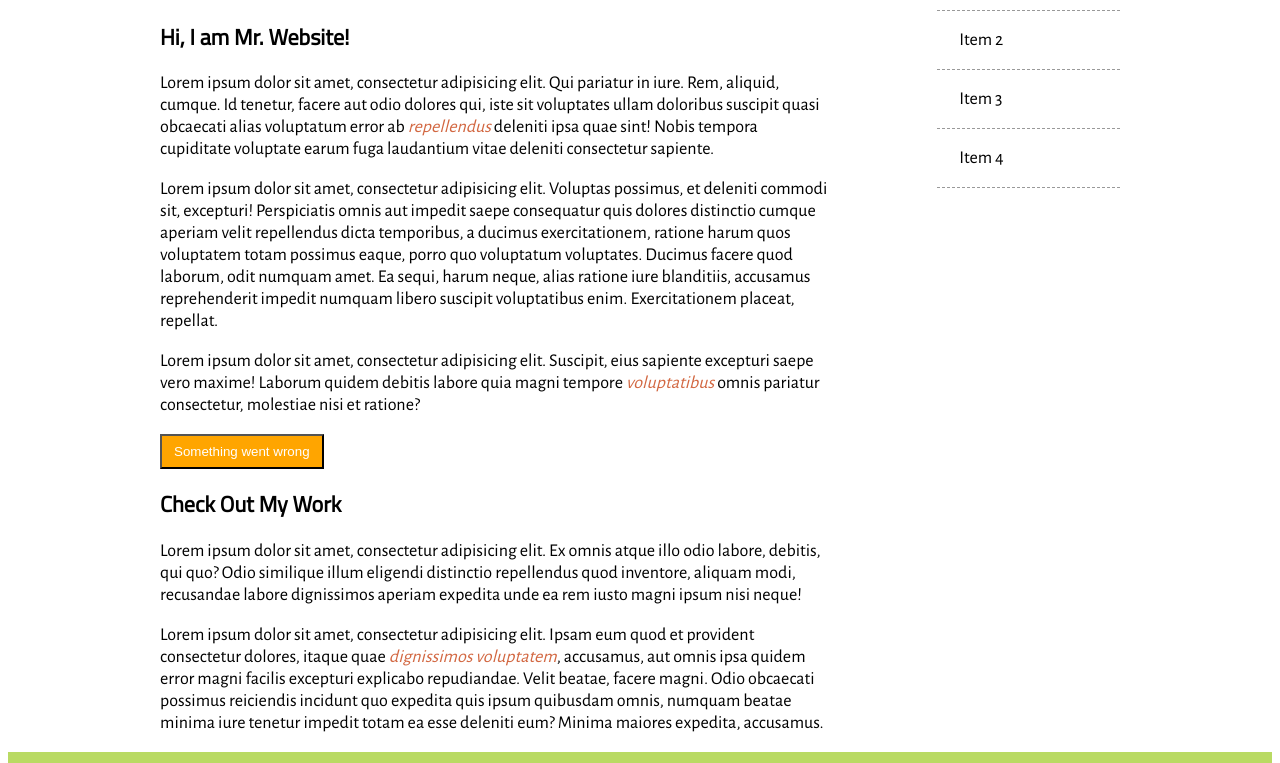
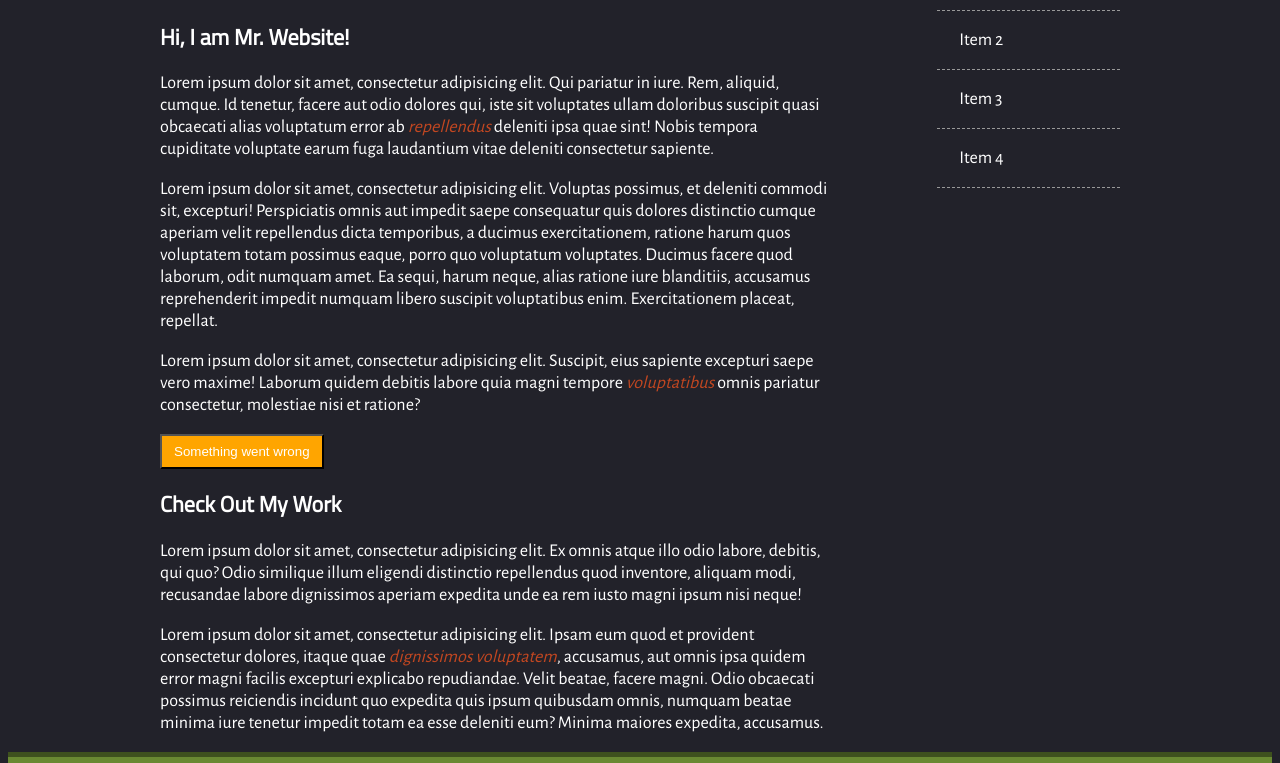
Before and after one commit to lukasz-koziara/sassPractice, a plain HTML site: page index.html in a window 1280 px wide. Shown: the part 136-899 px from the top of the page. Drawn offline with nearby package versions, Linux system fonts and the light colour scheme.

Commit message:
writing themes with mixins

```diff
--- a/scss/main.scss
+++ b/scss/main.scss
@@ -7,10 +7,7 @@
 
 @include fancy-links;
 
-
-
 body {
-
   font-family: $text-font;
   font-size: em(18px);
   color: $text-color;
@@ -36,6 +33,10 @@ p {
 
 a {
   color: $link-color;
+
+  @include blue-beans {
+    color: #8779ff;
+  }
 
   &:hover {
     color: darken($link-color, 15%);
@@ -141,6 +142,10 @@ a {
  clear: both;
  background-color: $ternary-color;
  height: $footer-height;
+
+ @include rogers-rovers {
+   border-top: 5px solid darken($ternary-color, 15%)
+ }
 }
 
 .error {
--- a/scss/partials/_mixin.scss
+++ b/scss/partials/_mixin.scss
@@ -1,3 +1,21 @@
+@mixin blue-beans {
+  @if $brand == blue-beans {
+    @content;
+  }
+}
+
+@mixin rogers-rovers {
+  @if $brand == rogers-rovers {
+    @content;
+  }
+}
+
+@mixin pastry-pizza {
+  @if $brand == pastry-pizza {
+    @content;
+  }
+}
+
 @mixin tiny-screens {
   @media only screen and (max-width: 320px) {
     @content;
--- a/scss/partials/_variables.scss
+++ b/scss/partials/_variables.scss
@@ -1,6 +1,9 @@
 // === THEME ===
 // Allowed values: Dark, Light, Default
-$theme: Light;
+$theme: Dark;
+
+// Allowed values: blue-beans, rogers-rovers, pastry-pizza
+$brand: rogers-rovers;
 
 //=== COLORS ===
 $text-color: #222222;
```
Also changed, not shown: css/main.css, css/main.min.css.
